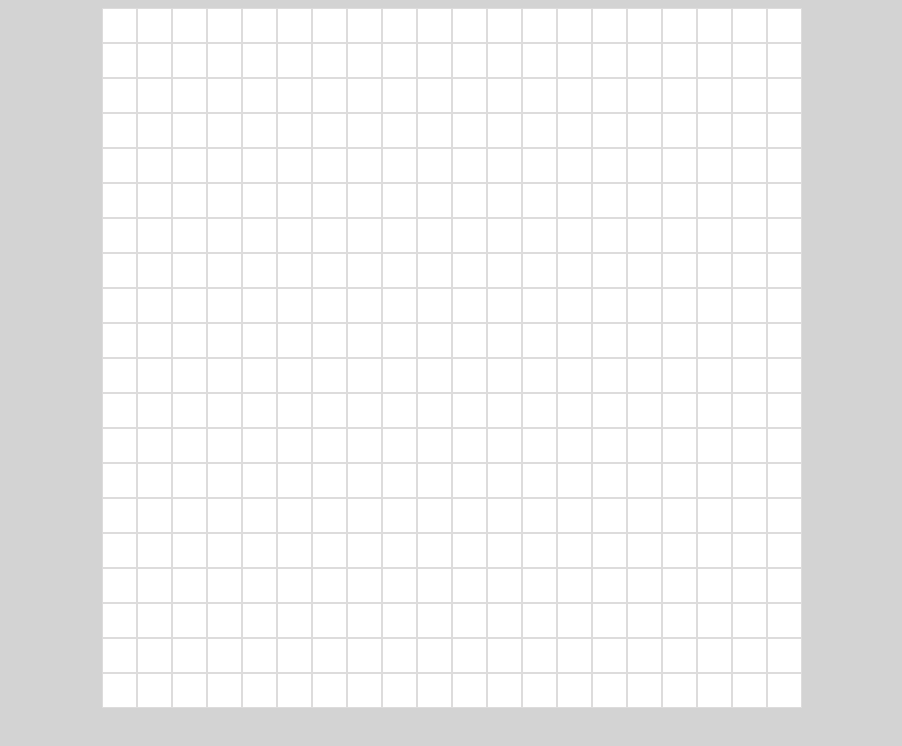
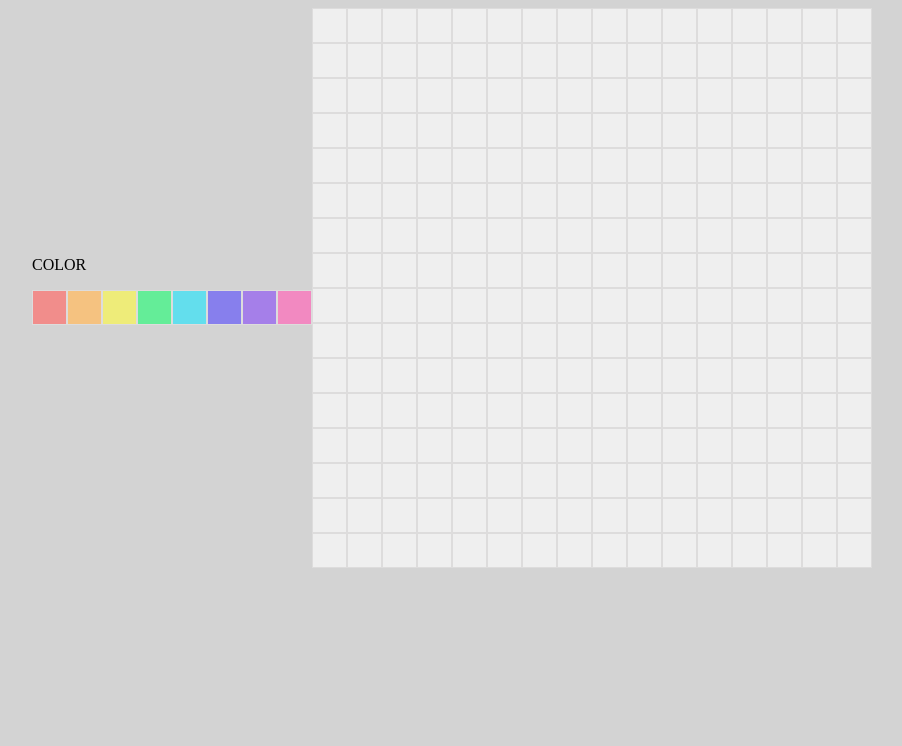
Before and after one commit to Kravcant/pixel-art-maker, a React (Vite) app: page / in a window 1280 px wide. Shown: the top 746 px of the page, without its empty margins (193-1095 px from the left). Built offline with nearby package versions, Linux system fonts and the light colour scheme.

Commit message:
Added color picker

```diff
--- a/src/App.jsx
+++ b/src/App.jsx
@@ -1,24 +1,20 @@
-import React from "react"
-// import padsData from "./pads"
+import React, { useState } from "react"
 import Pad from "./Pad"
+import ColorPicker from "./ColorPicker";
 
 export default function App() {
-    // const [pads, setPads] = React.useState(padsData)
 
-    // function toggle(id) {
-    //     setPads(prevPads => prevPads.map(item => {
-    //         return item.id === id ? {...item, on: !item.on} : item
-    //     }))
-    // }
-
-    const pads = Array.from({ length: 400 }, (_, i) => i);
+    const pads = Array.from({ length: 256 }, (_, i) => i);
 
     const buttonElements = pads.map(pad => (
         <Pad key={pads[pad]}/>
     ))
 
+    let currentColor = useState("#F18D8B")
+
     return (
         <main>
+          <ColorPicker />
             <div className="pad-container">
                 {buttonElements}
             </div>
--- /dev/null
+++ b/src/ColorPicker.jsx
@@ -0,0 +1,27 @@
+import React from "react"
+import colorsData from "./colors"
+import DefaultColors from "./DefaultColors"
+
+export default function ColorPicker(prop) {
+    const [colors, setColors] = React.useState(colorsData)
+
+    function toggle(id) {
+        setColors(prevColors => prevColors.map(item => {
+            return item.id === id ? {...item, on: !item.on} : item
+        }))
+    }
+
+    const buttonElements = colors.map(color => (
+        <DefaultColors key={color.id} color={color.color}/>
+    ))
+
+    return (
+        <div id="color-picker">
+            <p>COLOR</p>
+            <div id="current-color"></div>
+            <div id="default-colors">
+                {buttonElements}
+            </div>
+        </div>
+    )
+}
--- /dev/null
+++ b/src/DefaultColors.jsx
@@ -0,0 +1,11 @@
+import React from "react";
+
+export default function DefaultColors(props) {
+    return (
+        <button
+            style={{backgroundColor: props.color}}
+            className={props.on ? "on" : undefined}
+            // onClick={() => props.toggle(props.id)}
+        ></button>
+    )
+}
--- a/src/Pad.jsx
+++ b/src/Pad.jsx
@@ -4,8 +4,7 @@ import React from "react"
 export default function Pad(props) {
     return (
         <button
-            style={{backgroundColor: "white"}}
-            className={props.on ? "on" : undefined}
+            className="grid"
             // onClick={() => props.toggle(props.id)}
         ></button>
     )
--- a/src/pads.js
+++ b/src/colors.js
@@ -2,41 +2,33 @@ export default [
     {
         id: 1,
         color: "#F18D8B",
-        on: true
     },
     {
         id: 2,
         color: "#F5C280",
-        on: false
     },
     {
         id: 3,
         color: "#EEEC79",
-        on: true
     },
     {
         id: 4,
         color: "#64ED98",
-        on: true
     },
     {
         id: 5,
         color: "#63DEED",
-        on: false
     },
     {
         id: 6,
         color: "#877FED",
-        on: false
     },
     {
         id: 7,
         color: "#A57FE9",
-        on: false
     },
     {
         id: 8,
         color: "#F289C1",
-        on: true
     },
 ]
--- a/src/index.css
+++ b/src/index.css
@@ -14,8 +14,8 @@ main {
 
 .pad-container {
     display: grid;
-    grid-template-columns: repeat(20, 25px);
-    grid-template-rows: repeat(20, 25px);
+    grid-template-columns: repeat(16, 25px);
+    grid-template-rows: repeat(16, 25px);
     gap: 10px;
 }
 
@@ -26,6 +26,6 @@ button {
     cursor: pointer;
 }
 
-button.on {
-    opacity: 1;
+.grid:hover {
+    background-color: lightgray;
 }
```
